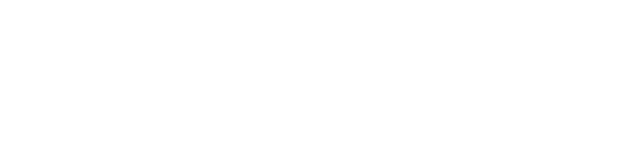
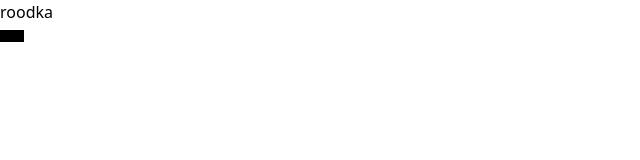
Before and after one commit to Amirkakaie/roodka, a website: page index.html in a window 1280 px wide. Shown: the whole page, without its empty margins (0-640 px from the left). Drawn offline with nearby package versions, Linux system fonts and the light colour scheme; files that its build step writes are made by us from their sources.

Commit message:
feat : the test header.

```diff
--- a/index.html
+++ b/index.html
@@ -7,6 +7,15 @@
     <title>roodka learn about seo and marketing programing</title>
 </head>
 <body>
-
+    <main class="container ">
+        <header>
+            <h1>roodka</h1>
+            <button>
+                <div class="ham-line w-6 h-1 bg-black"></div>
+                <div class="ham-line w-6 h-1 bg-black"></div>
+                <div class="ham-line w-6 h-1 bg-black"></div>
+            </button>
+        </header>
+    </main>
 </body>
 </html>
```
